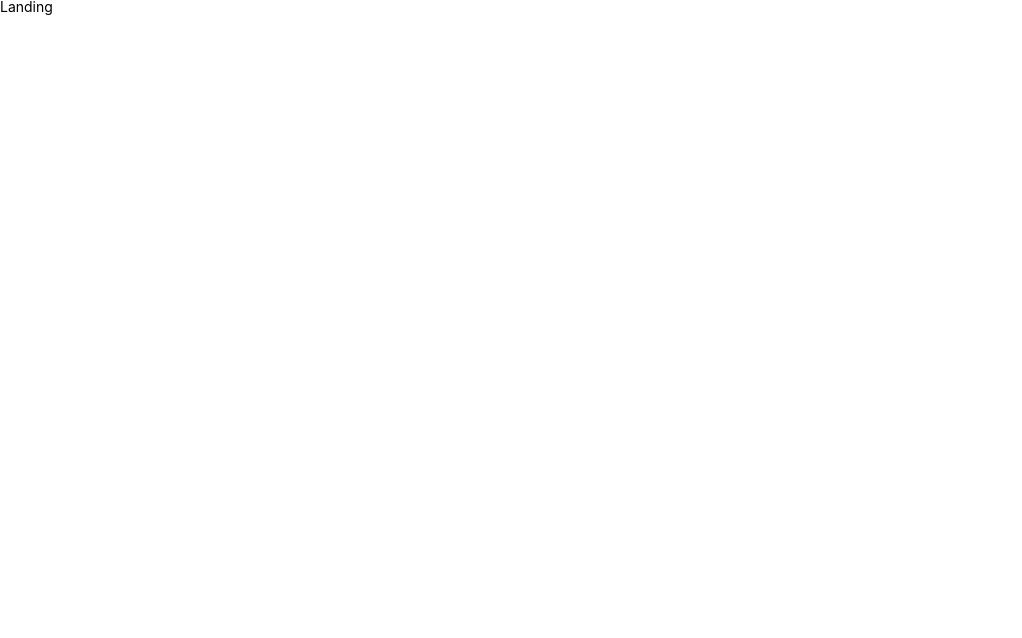
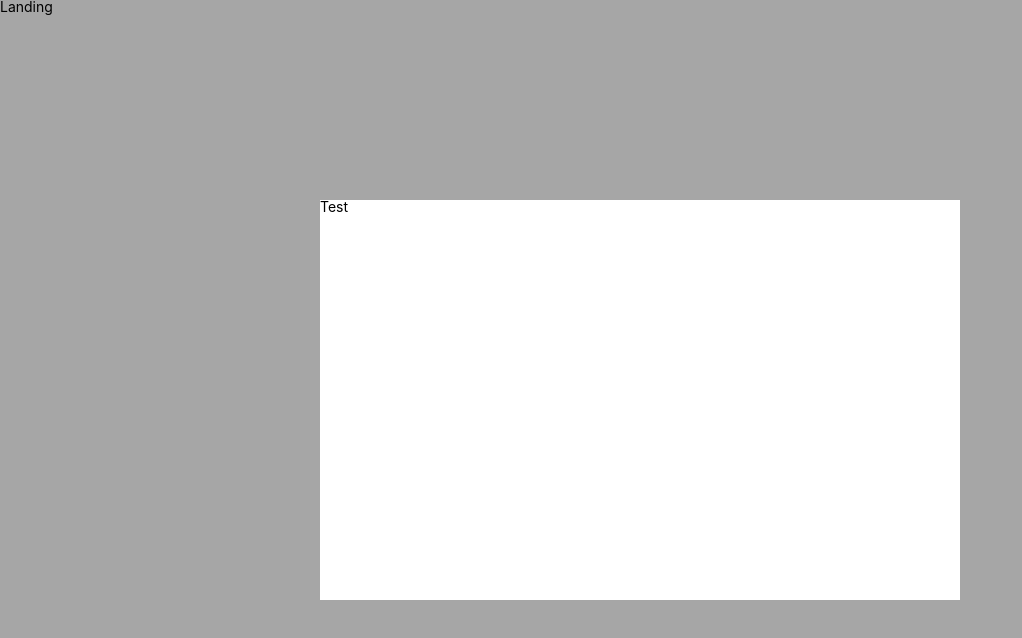
Before and after one commit to devMarco14/snplab_admin, a React (Create React App) app: page / in a window 1280 px wide. Shown: the top 638 px of the page, without its empty margins (0-1022 px from the left). Built offline with nearby package versions, Linux system fonts and the light colour scheme.

Commit message:
#1 feat : modal 초안 구현

```diff
--- a/public/index.html
+++ b/public/index.html
@@ -29,6 +29,7 @@
   <body>
     <noscript>You need to enable JavaScript to run this app.</noscript>
     <div id="root"></div>
+    <div id="modal"></div>
     <!--
       This HTML file is a template.
       If you open it directly in the browser, you will see an empty page.
--- /dev/null
+++ b/src/components/modal/Modal.tsx
@@ -0,0 +1,13 @@
+import React from 'react';
+import { ImportChildren } from 'types/interfaces';
+import PortalWrapper from './PortalWrapper';
+
+export default function Modal({ children }: ImportChildren) {
+  return (
+    <PortalWrapper>
+      <div className="w-full h-full absolute inset-0 bg-modalBackground">
+        {children}
+      </div>
+    </PortalWrapper>
+  );
+}
--- /dev/null
+++ b/src/components/modal/PortalWrapper.tsx
@@ -0,0 +1,8 @@
+import React from 'react';
+import { createPortal } from 'react-dom';
+import { ImportChildren } from 'types/interfaces';
+
+export default function PortalWrapper({ children }: ImportChildren) {
+  const modal = document.querySelector('#modal') as HTMLElement;
+  return createPortal(children, modal);
+}
--- a/src/index.css
+++ b/src/index.css
@@ -171,3 +171,12 @@
     padding: 0;
   }
 }
+
+@layer components {
+  .modalChild {
+    position: absolute;
+    top: 50%;
+    left: 50%;
+    transform: translate(-50%, -50%);
+  }
+}
--- a/src/pages/landing/Landing.tsx
+++ b/src/pages/landing/Landing.tsx
@@ -1,5 +1,20 @@
 import React from 'react';
+import Modal from 'components/modal/Modal';
 
 export default function Landing() {
-  return <h1>Landing</h1>;
+  const [isModalOpen, setModalOpen] = React.useState<boolean>(true);
+  return (
+    <>
+      <h1>Landing</h1>
+      {isModalOpen && <Modal><Test /></Modal>}
+    </>
+  );
 }
+
+function Test() {
+  return (
+    <article className="modalChild w-1/2 h-1/2 bg-white">
+      <h1>Test</h1>
+    </article>
+  );
+}
--- /dev/null
+++ b/src/types/interfaces.d.ts
@@ -0,0 +1,5 @@
+import React from 'react';
+
+export interface ImportChildren {
+  children?: React.ReactNode;
+}
--- a/tailwind.config.js
+++ b/tailwind.config.js
@@ -10,7 +10,8 @@ module.exports = {
         buttonInactive: '#f5f5f5',
         buttonActive: '#4b4b4b',
         listSelected: '#f7f6fb',
-        searchBorder: '#4d647c'
+        searchBorder: '#4d647c',
+        modalBackground: '#00000059'
       },
       screens: {
         xsmall: '480px',
@@ -27,7 +28,7 @@ module.exports = {
         large: '16px',
         xlarge: '18px',
         xxlarge: '20px',
-      }
+      },
     },
   },
   plugins: [],
```
